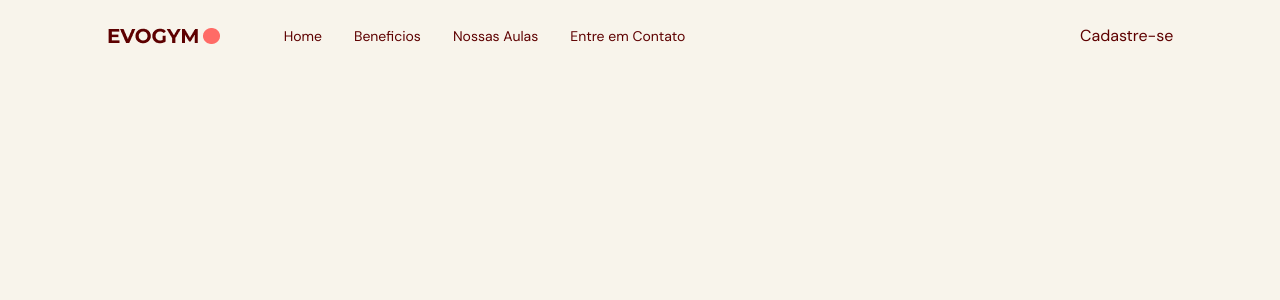
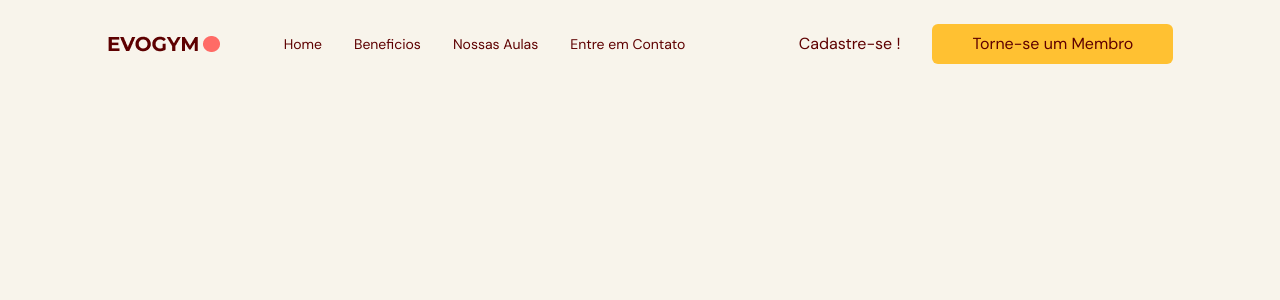
Before and after one commit to Cauatn/EvoGym, a React (Vite) app: page / in a window 1280 px wide. Shown: the top 300 px of the page. Built offline with nearby package versions, Linux system fonts and the light colour scheme.

Commit message:
navBar mobile and mediaQuery added

```diff
--- a/src/App.tsx
+++ b/src/App.tsx
@@ -1,22 +1,16 @@
 import NavBar from "@/scenes/navBar";
+import { SelectedPage } from "./shared/types";
 import {useState} from 'react';
 
-/*
-enum SelectedPage {
-  Home= "home",
-  Beneficios = "beneficios",
-  NossasAulas = "nossasAulas",
-  entreEmContato = "entreEmContato"
-
-}
-*/
 
 function App() {
-  const [selectedPage, setSelectedPage] = useState<string>('home');
+  const [selectedPage, setSelectedPage] = useState<SelectedPage>(
+    SelectedPage.Home
+  );
 
   return (
 
-    <div className="app bg-gray-20  ">
+    <div className="app bg-gray-20">
       <NavBar
         selectedPage={selectedPage}
         setSelectedPage={setSelectedPage}
--- /dev/null
+++ b/src/hooks/useMediaQuery.tsx
@@ -0,0 +1,19 @@
+import { useState, useEffect } from "react";
+
+const useMediaQuery = (query: string) => {
+  const [matches, setMatches] = useState(false);
+
+  useEffect(() => {
+    const media = window.matchMedia(query);
+    if (media.matches !== matches) {
+      setMatches(media.matches);
+    }
+    const listener = () => setMatches(media.matches);
+    window.addEventListener("resize", listener);
+    return () => window.removeEventListener("resize", listener);
+  }, [matches, query]);
+
+  return matches;
+};
+
+export default useMediaQuery;
--- a/src/scenes/navBar/Link.tsx
+++ b/src/scenes/navBar/Link.tsx
@@ -1,13 +1,14 @@
-import AnchorLink from "react-anchor-link-smooth-scroll"
+import { SelectedPage } from "@/shared/types";
+import AnchorLink from "react-anchor-link-smooth-scroll";
 
-type props = {
-    page: string;
-    selectedPage: string;
-    setSelectedPage: (value: string) => void;
-}
+type Props = {
+  page: string;
+  selectedPage: SelectedPage;
+  setSelectedPage: (value: SelectedPage) => void;
+};
 
-export default function Link({page, selectedPage, setSelectedPage}: props) {
-    const lowerCasePage = page.toLowerCase().replace("/ /g", "");
+export default function Link({page, selectedPage, setSelectedPage}: Props) {
+    const lowerCasePage = page.toLowerCase().replace("/ /g", "") as SelectedPage;
 
     return (
         <AnchorLink
--- a/src/scenes/navBar/index.tsx
+++ b/src/scenes/navBar/index.tsx
@@ -1,13 +1,19 @@
-//import { Bars3Icon, XMarkIcon } from "@heroicons/react/24/solid";
+import { Bars3Icon, /*XMarkIcon*/ } from "@heroicons/react/24/solid";
 import Logo from "@/assets/Logo.png";
 import Link from "./Link";
+import { SelectedPage } from "@/shared/types";
+import useMediaQuery from "@/hooks/useMediaQuery";
+import { useState } from "react";
+import ActionButton from "@/shared/ActionButton";
 
 type Props = {
-  selectedPage: string;
-  setSelectedPage: (value: string) => void;
+  selectedPage: SelectedPage;
+  setSelectedPage: (value: SelectedPage) => void;
 };
+const Navbar = ({selectedPage, setSelectedPage }: Props) => {
+  const isAboveMedimScreens = useMediaQuery("(min-width: 1060px)")
+  const [isMenuToggled, setMenuToggled] = useState<boolean>(false);
 
-const Navbar = ({selectedPage, setSelectedPage }: Props) => {
   const flexBetween = "flex items-center justify-between";
 
   return (
@@ -17,10 +23,13 @@ const Navbar = ({selectedPage, setSelectedPage }: Props) => {
       >
         <div className={`${flexBetween} mx-auto w-5/6`}>
           <div className={`${flexBetween} w-full gap-16`}>
+            {/* Lado Esquerdo*/}
             <img alt="logo" src={Logo} />
 
-              <div className={`${flexBetween} w-full`}>
-                <div className={`${flexBetween} gap-8 text-sm`}>
+             {/* Lado Direito Desktop*/}
+            {isAboveMedimScreens ? (
+                <div className={`${flexBetween} w-full`}>
+                  <div className={`${flexBetween} gap-8 text-sm`}>
                   <Link
                     page="Home"
                     selectedPage={selectedPage}
@@ -43,9 +52,20 @@ const Navbar = ({selectedPage, setSelectedPage }: Props) => {
                   />
                 </div>
                 <div className={`${flexBetween} gap-8`}>
-                  <p>Cadastre-se</p>
+                <p>Cadastre-se !</p>
+                <ActionButton setSelectedPage={setSelectedPage}>
+                Torne-se um Membro
+                </ActionButton>
                 </div>
-              </div>
+             </div>
+            ) : (
+                <button
+                  className="rounded-full bg-secondary-500 p-2"
+                  onClick={()=> setMenuToggled(!isMenuToggled)}
+                >
+                  <Bars3Icon className="h-6 w-6 text-white"/>
+                </button>
+            )}
           </div>
         </div>
       </div>
--- /dev/null
+++ b/src/shared/ActionButton.tsx
@@ -0,0 +1,19 @@
+import AnchorLink from "react-anchor-link-smooth-scroll"
+import { SelectedPage } from "./types";
+
+type props = {
+    children: React.ReactNode;
+    setSelectedPage: (value: SelectedPage) => void;
+};
+
+export default function ActionButton({children}: props) {
+    return (
+       <AnchorLink
+        className="rounded-md bg-secondary-500 px-10 py-2 hover:bg-primary-500 hover:text-white"
+        onClick={()=> (SelectedPage.ContactUs)}
+        href={`#${SelectedPage.ContactUs}`}
+       >
+        {children}
+       </AnchorLink>
+    )
+}
```
